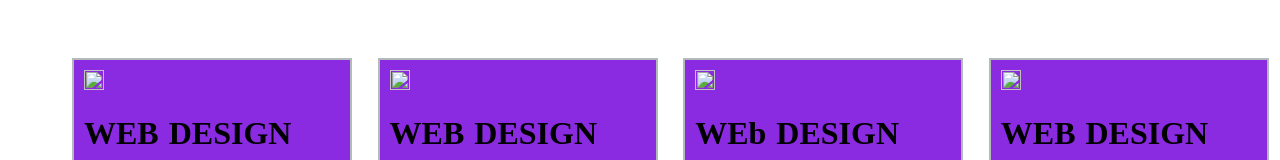
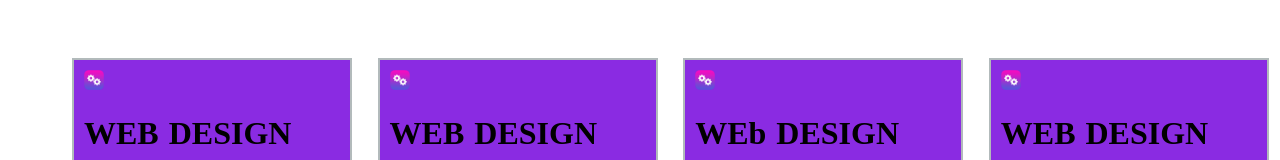
Before and after one commit to AnuLalGeorge/Portfolio, a plain HTML site: page services.html in a window 1280 px wide. Shown: the part 488-648 px from the top of the page. Drawn offline with Linux system fonts and the light colour scheme.

Commit message:
Update services.html

```diff
--- a/services.html
+++ b/services.html
@@ -91,7 +91,7 @@
 		</div>
 		<div class="box">
 			<div class="box1">
-				<img src="set.jpg" height="20px" width="20px">
+				<img src="IMAGE/set.jpg" height="20px" width="20px">
 				<div class="a1">
 					<h1>WEB DESIGN</h1>
 				</div>
@@ -101,7 +101,7 @@
 				</div>
 
 			<div class="box1">
-				<img src="set.jpg" height="20px" width="20px">
+				<img src="IMAGE/set.jpg" height="20px" width="20px">
 				<div class="a3">
 					<h1>WEB DESIGN</h1>
 				</div>
@@ -111,7 +111,7 @@
 
 			</div>
 			<div class="box1">
-				<img src="set.jpg" height="20px" width="20px">
+				<img src="IMAGE/set.jpg" height="20px" width="20px">
 				<div class="a5">
 					<h1>WEb DESIGN</h1>
 				</div>
@@ -120,7 +120,7 @@
 				</div>
 			</div>
 			<div class="box1">
-				<img src="set.jpg" height="20px" width="20px">
+				<img src="IMAGE/set.jpg" height="20px" width="20px">
 				<div class="a7">
 				<h1>WEB DESIGN</h1>
 			</div>
```
